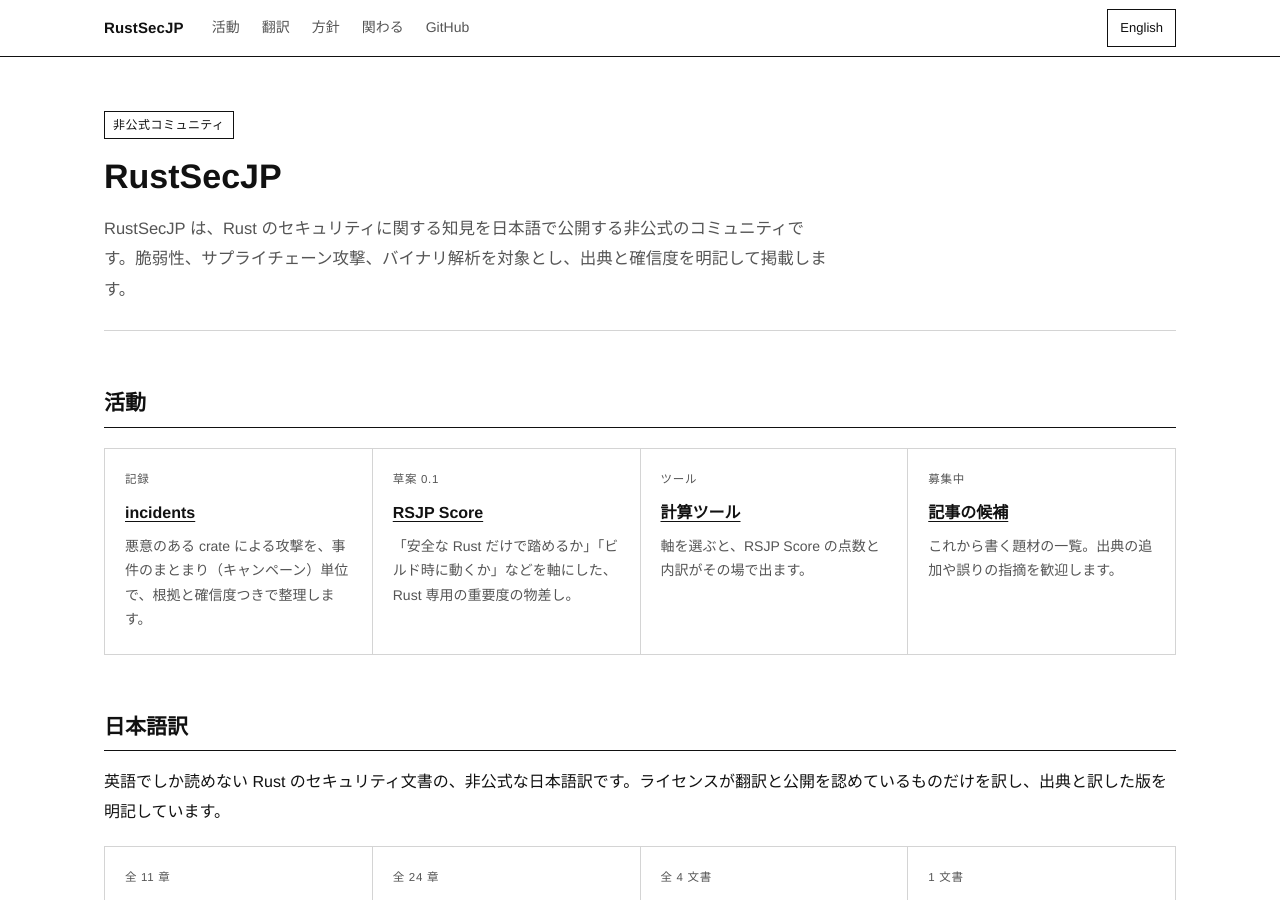
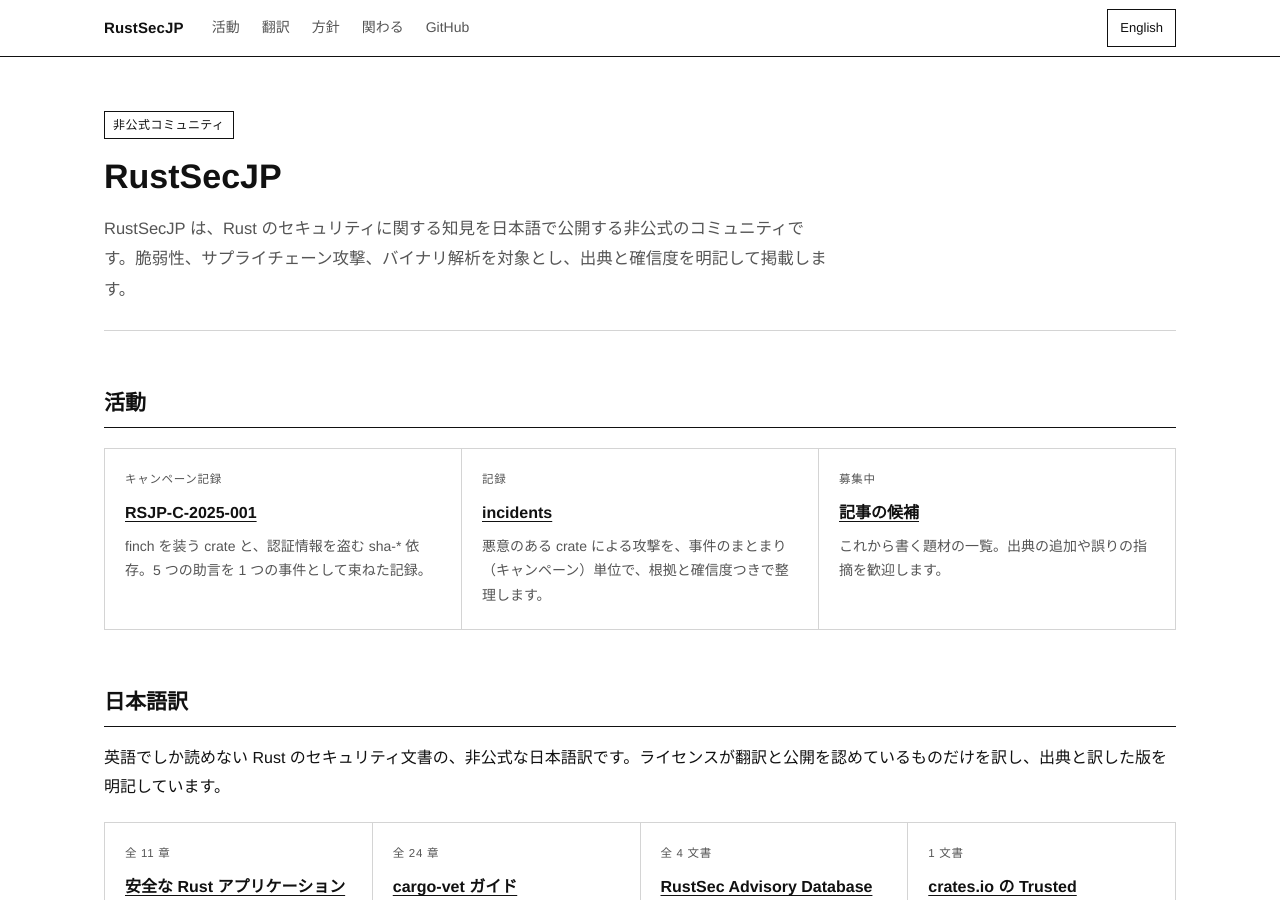
Before and after one commit to RustSecJP/rustsecjp.github.io, a Jekyll site: the page built from index.md, in a window 1280 px wide and 900 px high. Built offline with Jekyll 4.4.1, drawn with Linux system fonts in a browser that asks for light colours.

Commit message:
トップに最初のキャンペーン記録を載せる

```diff
--- a/index.md
+++ b/index.md
@@ -11,20 +11,15 @@ lang: ja
 <h2 id="activities">活動</h2>
 
 <div class="cards" markdown="0">
+  <a class="card" href="/incidents/campaigns/RSJP-C-2025-001/">
+    <span class="tag">キャンペーン記録</span>
+    <h3>RSJP-C-2025-001</h3>
+    <p>finch を装う crate と、認証情報を盗む sha-* 依存。5 つの助言を 1 つの事件として束ねた記録。</p>
+  </a>
   <a class="card" href="/incidents/">
     <span class="tag">記録</span>
     <h3>incidents</h3>
     <p>悪意のある crate による攻撃を、事件のまとまり（キャンペーン）単位で、根拠と確信度つきで整理します。</p>
-  </a>
-  <a class="card" href="/incidents/spec/severity-score.html">
-    <span class="tag">草案 0.1</span>
-    <h3>RSJP Score</h3>
-    <p>「安全な Rust だけで踏めるか」「ビルド時に動くか」などを軸にした、Rust 専用の重要度の物差し。</p>
-  </a>
-  <a class="card" href="/incidents/calculator/">
-    <span class="tag">ツール</span>
-    <h3>計算ツール</h3>
-    <p>軸を選ぶと、RSJP Score の点数と内訳がその場で出ます。</p>
   </a>
   <a class="card" href="https://github.com/RustSecJP/incidents/issues">
     <span class="tag">募集中</span>
--- a/llms.txt
+++ b/llms.txt
@@ -9,12 +9,11 @@
 - [RustSec Advisory Database の文書（README・CONTRIBUTING 日本語訳）](https://rustsecjp.github.io/advisory-db-ja/): 脆弱性データベース RustSec の概要、助言の書式、報告手順の日本語訳。
 - [crates.io の Trusted Publishing（公式ドキュメント日本語訳）](https://rustsecjp.github.io/trusted-publishing-ja/): API トークンを置かずに CI からクレートを公開する仕組みの日本語訳。
 
-## 事件の記録と採点方式
+## 事件の記録
 
+- [RSJP-C-2025-001: finch を装う crate と、認証情報を盗む sha-* 依存](https://rustsecjp.github.io/incidents/campaigns/RSJP-C-2025-001/): 2025 年 11〜12 月に crates.io から削除された 5 つの悪性 crate（finch-rust、sha-rust、finch-rst、sha-rst、finch_cli_rust）を 1 つのキャンペーンとして束ねた記録。RUSTSEC-2025-0146、0148、0150、0151、0152 に対応する。影響の確かめ方、時系列、手口、確度表を含む。
 - [incidents](https://rustsecjp.github.io/incidents/): 悪意のある crate による攻撃を、キャンペーン単位で整理する記録。
-- [RSJP Score](https://rustsecjp.github.io/incidents/spec/severity-score.html): Rust 専用の重要度の採点方式（草案 0.1）。0.0〜10.0 の点数と内訳の文字列で表す。
 - [キャンペーン番号 RSJP-C の仕様](https://rustsecjp.github.io/incidents/spec/campaign-id.html): 複数の助言を事件単位で束ねる番号（草案 0.1）。
-- [RSJP Score 計算ツール](https://rustsecjp.github.io/incidents/calculator/)
 
 ## 注意
 
```
Also changed, not shown: en/index.md (+5 -10 lines).
